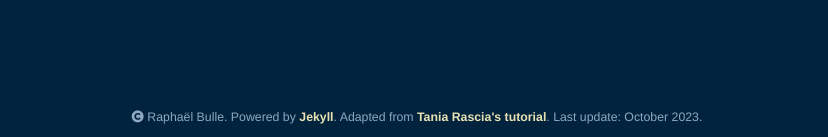
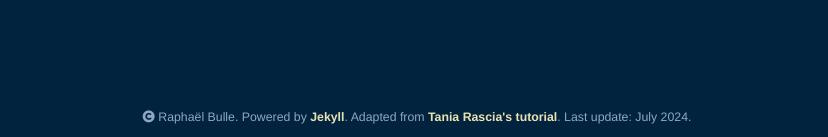
Before and after one commit to rbulle/rbulle.github.io, a Jekyll site: the page built from index.html, in a window 1280 px wide. Shown: the part 760-897 px from the top of the page, without its empty margins (223-1051 px from the left). Built offline with Jekyll 4.4.1, drawn with Linux system fonts in a browser that asks for light colours.

Commit message:
Change last update date.

```diff
--- a/_includes/footer.html
+++ b/_includes/footer.html
@@ -1,3 +1,3 @@
 <footer>
-	<p><i class="fa fa-copyright" aria-hidden="true"></i> Raphaël Bulle. Powered by <a href="https://jekyllrb.com/" target=_blank>Jekyll</a>. Adapted from <a href="https://www.taniarascia.com/make-a-static-website-with-jekyll/" target=_blank>Tania Rascia's tutorial</a>. Last update: October 2023.</p>
+	<p><i class="fa fa-copyright" aria-hidden="true"></i> Raphaël Bulle. Powered by <a href="https://jekyllrb.com/" target=_blank>Jekyll</a>. Adapted from <a href="https://www.taniarascia.com/make-a-static-website-with-jekyll/" target=_blank>Tania Rascia's tutorial</a>. Last update: July 2024.</p>
 </footer>
```
